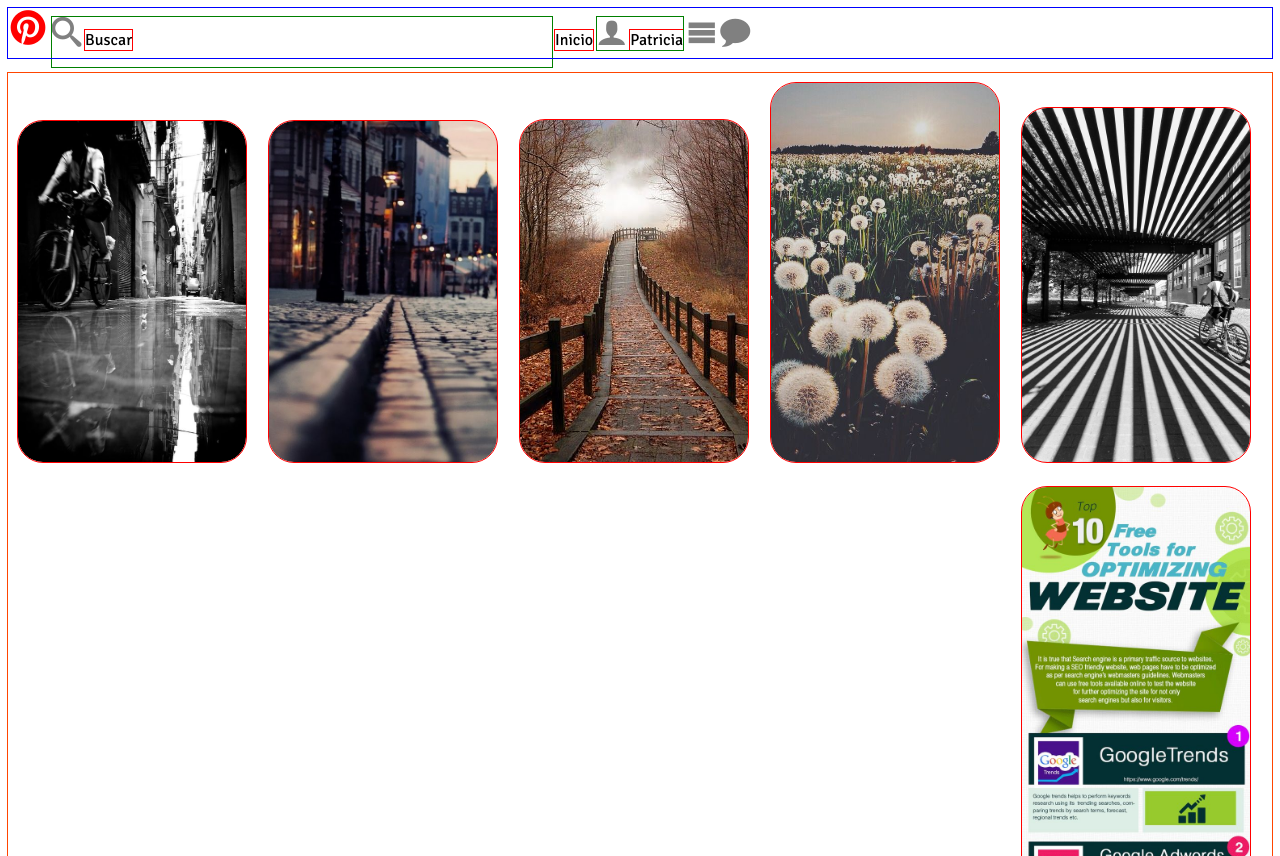
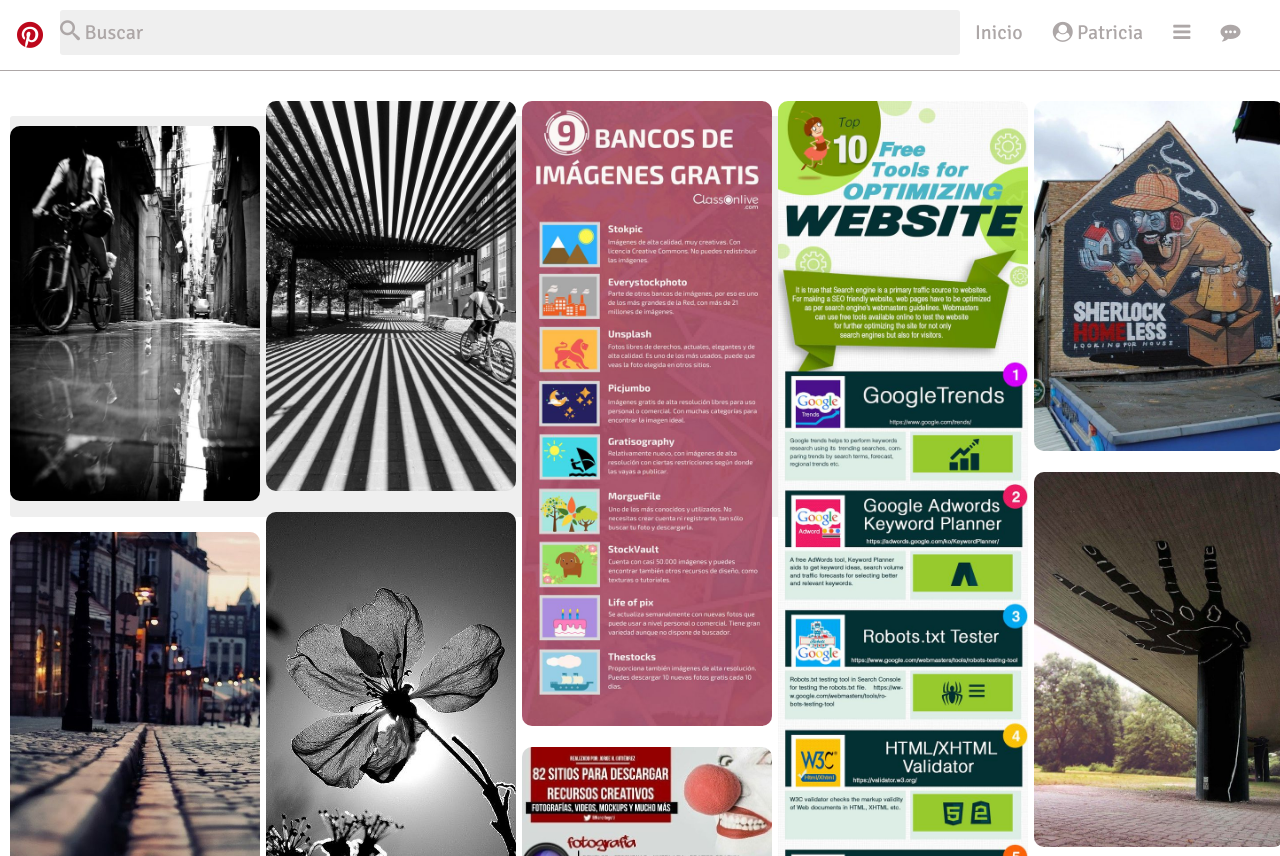
Before and after one commit to Patty8909/pinterest, a plain HTML site: page index.html in a window 1280 px wide. Shown: the top 856 px of the page. Drawn offline with Linux system fonts and the light colour scheme; files whose address does not match are found by name.

Commit message:
actualizando css

```diff
--- a/index.html
+++ b/index.html
@@ -8,36 +8,80 @@
     <link href="https://fonts.googleapis.com/css?family=Signika" rel="stylesheet">
     <link rel="stylesheet" href="main.css">
     <link rel="stylesheet" href="assets/icons/style.css">
+    <link rel="stylesheet" href="https://maxcdn.bootstrapcdn.com/font-awesome/4.7.0/css/font-awesome.min.css">
 </head>
 <body>
     <header>
-        <span class="icon icon-pinterest"></span>
-        <div class="search">
+    	<nav>
+				<ul>
+					<li><span class="icon icon-pinterest"></span></li>
+					<li class="size">
+						<form action="">
 								<span class="icon icon-search"></span>
-            <p>Buscar</p>
-        </div>
-        <p>Inicio</p>
-        <div class="size1">
-            <span class="icon icon-user"></span>
-            <p>Patricia</p>
-        </div>
-        <span class="icon icon-menu"></span>
-        <span class="icon icon-bubble"></span>
+								<span>Buscar</span>
+						</form>
+					</li>
+					<li><span>Inicio</span></li>
+					<li>
+						<i class="fa fa-user-circle" aria-hidden="true"></i>
+						<span>Patricia</span>
+					</li>
+					<li>
+						<i class="fa fa-bars" aria-hidden="true"></i>
+					</li>
+					<li>
+						<i class="fa fa-commenting" aria-hidden="true"></i>
+					</li>
+					<li>
+						<span class="icon icon-more_horiz"></span>
+					</li>
+				</ul>
+    	</nav>
     </header>
-    <main>
+    <main class="figure">
         <figure class="size">
 					<img src="assets/images/img3.jpg" alt="">
+				</figure>
+				<figure>
 					<img src="assets/images/img4.jpg" alt="">
+				</figure>
+				<figure>
 					<img src="assets/images/img5.jpg" alt="">
+				</figure>
+				<figure>
 					<img src="assets/images/img6.jpg" alt="">
+				</figure>
+				<figure>
 					<img src="assets/images/img7.jpg" alt="">
+				</figure>
+				<figure>
 					<img src="assets/images/img8.jpg" alt="">
+				</figure>
+				<figure>
 					<img src="assets/images/img9.jpg" alt="">
+				</figure>
+				<figure>
 					<img src="assets/images/img10.jpg" alt="">
+				</figure>
+				<figure>
 					<img src="assets/images/img11.jpg" alt="">
+				</figure>
+				<figure>
 					<img src="assets/images/img12.jpg" alt="">
+				</figure>
+				<figure>
+					<img src="assets/images/img13.jpg" alt="">
+				</figure>
+				<figure>
+					<img src="assets/images/img14.jpg" alt="">
+				</figure>
+				<figure>
+					<img src="assets/images/img15.jpg" alt="">
+				</figure>
+				<figure>
+					<img src="assets/images/img16.jpg" alt="">
+				</figure>
 
-        </figure>
     </main>
 </body>
 </html>
--- a/main.css
+++ b/main.css
@@ -1,54 +1,62 @@
-
-.icon {
-    font-size: 30px;
-    color: gray;
+/*setear css*/
+* {
+    margin: 0;
+    padding: 0;
 }
 
-.icon-pinterest {
-    color: red;
-    font-size: 40px;
+/*estilos generales*/
+body {
+    font-family: 'Signika', sans-serif;
+    font-size: 20px;
+
+}
+/*estilos para las imágenes*/
+.figure {
+    column-count: 5;
+
+    margin: 30px 10px 50px;
 }
 
+img {
+    width: 250px;
+    border-radius: 10px;
+    /*outline: 1px solid green;*/
+}
+
+.figure figure {
+    margin: 0px;
+    margin-top: 15px;
+}
+
+/*estilos para el header*/
 header {
-    outline: 1px solid blue;
+    /*outline: 1px solid blue;*/
     margin: 0;
-    height: 50px;
+    height: 70px;
+    border-bottom: 1px solid rgb(173,167,167);
+    color: rgb(173,167,167);
+}
+ul li {
+    float: left;
+    list-style: none;
+    /*outline: 1px solid green;*/
+    padding: 0 15px;
+    margin-top: 20px;
+}
+.icon-pinterest {
+    font-size: 30px;
+    color: #BD081C;
+}
+.search {
+    width: 400px;
 
 }
 
-div {
-    outline: 1px solid green;
-    display: inline-block;
+.size {
+    width: 900px;
+    /*outline: 1px solid yellow;*/
+    background-color: #EFEFEF;
+    border-radius: 3px;
+    padding: 10px 0;
+    margin-top: 10px;
 }
-
-p {
-    outline: 1px solid red;
-    display: inline;
-}
-
-body {
-    font-family: 'Signika', sans-serif;
-}
-
-.search {
-    height: inherit;
-    width: 500px;
-}
-
-figure img {
-  width: 18%;
-  border-radius: 25px;
-  outline: 1px solid red;
-  margin: 10px;
-  display: inline;
-}
-
-main {
-    outline: 1px solid orangered;
-    margin: 0;
-}
-
-.size {
-    margin: 0px;
-    margin-top: 15px;
-}
```
Also changed, not shown: assets/images/img13.jpg (added), assets/images/img14.jpg (added), assets/images/img15.jpg (added), assets/images/img16.jpg (added). Lines whose indentation alone changed are shown as unchanged.
